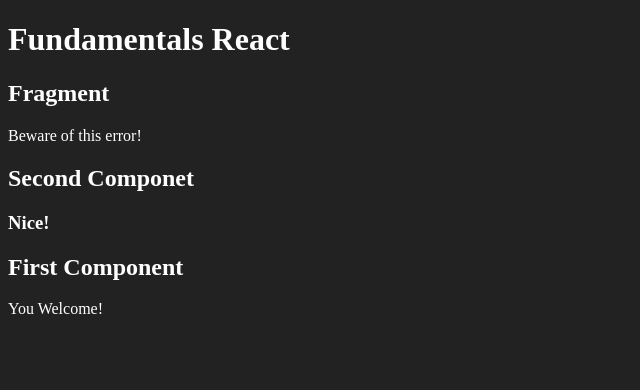
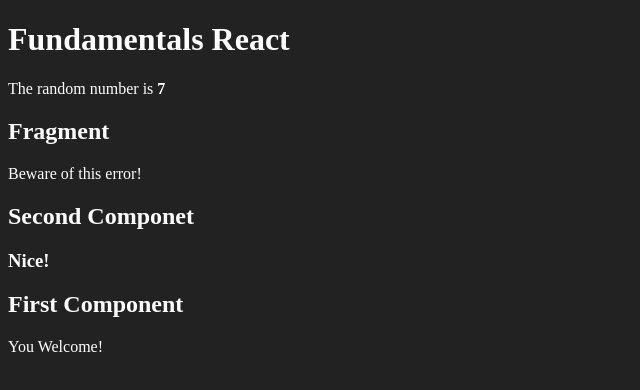
Before and after one commit to HenriqueArtur/fundamentals-react-studies, a React (Create React App) app: page / in a window 1280 px wide. Shown: the top 390 px of the page, without its empty margins (0-640 px from the left). Built offline with nearby package versions, Linux system fonts and the light colour scheme.

Commit message:
random numbers min, max

```diff
--- a/src/App.jsx
+++ b/src/App.jsx
@@ -3,10 +3,12 @@
 import First from './components/basics/First'
 import WithParams from './components/basics/WithParams'
 import Fragment from './components/basics/Fragment'
+import Random from './components/basics/Random'
 
 export default _ =>
     <div id="app">
         <h1>Fundamentals React</h1>
+        <Random floor={5} roof={11} />
         <Fragment />
         <WithParams title="Second Componet" subtitle="Nice!" />
         <First></First>
--- /dev/null
+++ b/src/components/basics/Random.jsx
@@ -0,0 +1,19 @@
+import React from 'react'
+
+export default props => {
+    var floor = props.floor
+    var roof = props.roof
+    return (
+        <>
+            <p>The random number is <strong>{ randomInt(floor, roof) }</strong></p>
+        </>
+    )
+}
+
+function randomInt(min, max) {
+    return min + Math.floor((max - min) * Math.random())
+}
+
+function randomFloat(min, max) {
+    return min + (max - min) * Math.random()
+}
```
